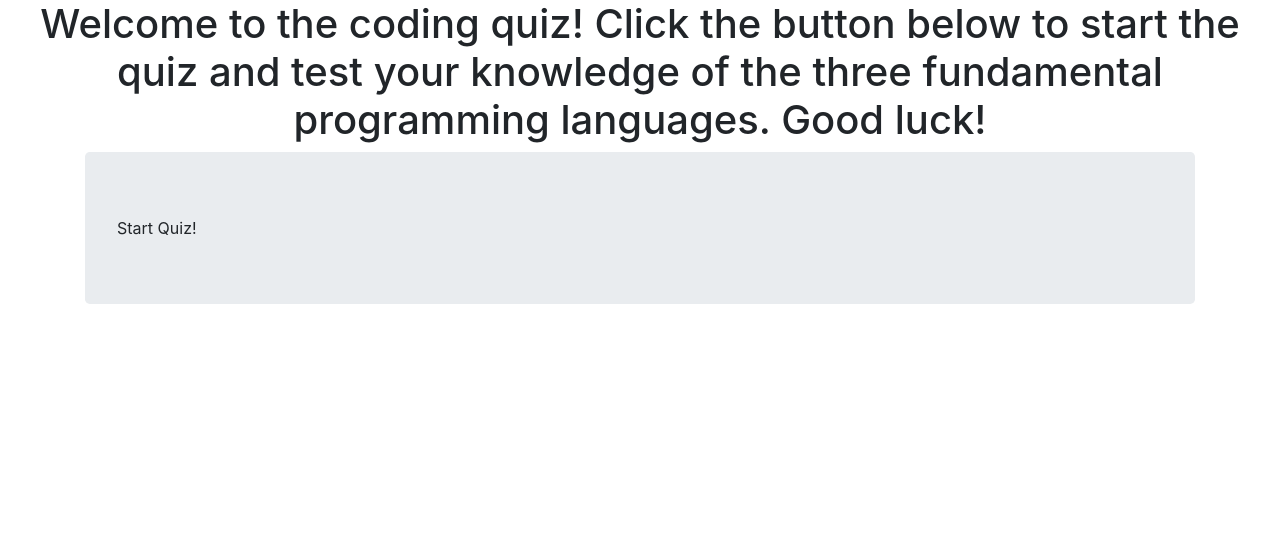
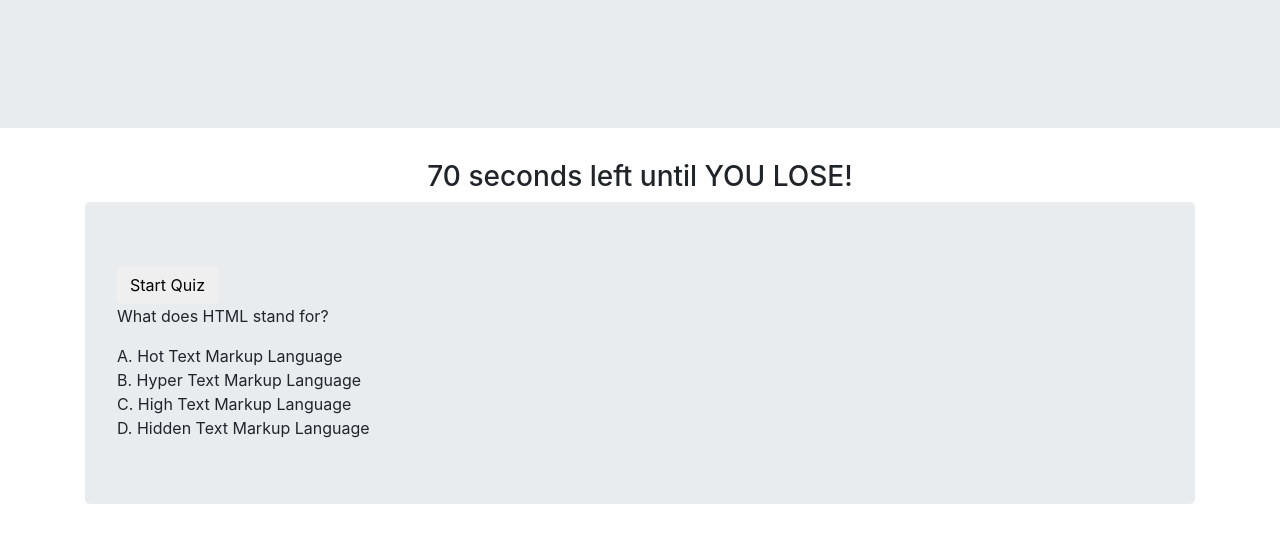
Before and after one commit to CaseyVanAlstyne/Coding-Quiz, a plain HTML site: page index.html in a window 1280 px wide. Drawn offline with nearby package versions, Linux system fonts and the light colour scheme.

Commit message:
working on displaying and hiding the start quiz button after a user selects it. Look at js lines 77 to 81. I also added an event listener for the selection of the start quiz button.

```diff
--- a/index.html
+++ b/index.html
@@ -9,12 +9,15 @@
 </head>
 
 <body>
-   <h1 style="text-align: center;""> Welcome to the coding quiz! Click the button below to start the quiz and test your knowledge of the three fundamental programming languages. Good luck!</h1>
-   <h3 class="time" style="text-align: center;""></h3>
+   <div class="jumbotron jumbotron-fluid">
+      <!-- <h2 style="text-align: center;"> Welcome to the coding quiz! Click the button below to start the quiz and test your knowledge of the three fundamental programming languages. Good luck!</h2> -->
+   </div>
+      <h3 class="time" style="text-align: center;"></h3>
       <div id="main">
          <div class="container">
             <div class="jumbotron">
-            <div id="start"> Start Quiz! </div>
+               <button id="startQuizButton" class="btn">Start Quiz</button>
+               <div id="start"></div>
                <div id="quiz">
                   <div id="question"></div>
                      <div id="questionStem"></div>
@@ -25,7 +28,6 @@
                </div>
             </div>
          </div>
-
       </div>
 
 <script src="https://code.jquery.com/jquery-3.4.1.slim.min.js" integrity="sha384-J6qa4849blE2+poT4WnyKhv5vZF5SrPo0iEjwBvKU7imGFAV0wwj1yYfoRSJoZ+n" crossorigin="anonymous"></script>
--- a/script.js
+++ b/script.js
@@ -2,52 +2,53 @@ var timeEl = document.querySelector(".time");
 var mainEl = document.getElementById("main");
 var start = document.getElementById("start");
 var quiz = document.getElementById("quiz");
-var question = document.getElementById("question")
-var choiceA = document.getElementById("A")
-var choiceB = document.getElementById("B")
-var choiceC = document.getElementById("C")
-var choiceD = document.getElementById("D")
-var secondsLeft = 60;
+var question = document.getElementById("question");
+var choiceA = document.getElementById("A");
+var choiceB = document.getElementById("B");
+var choiceC = document.getElementById("C");
+var choiceD = document.getElementById("D");
+var secondsLeft = 75;
+var startQuiz = document.getElementById("startQuizButton");
 
 var questions = [
   {
     questionStem: "What does HTML stand for?",
-    choiceA: "Hot Text Markup Language",
-    choiceB: "Hyper Text Markup Language",
-    choiceC: "High Text Markup Language",
-    choiceD: "Hidden Text Markup Language",
+    choiceA: "A. Hot Text Markup Language",
+    choiceB: "B. Hyper Text Markup Language",
+    choiceC: "C. High Text Markup Language",
+    choiceD: "D. Hidden Text Markup Language",
     correct: "B"
   },
   {
     questionStem: "What does CSS stand for?",
-    choiceA: "Cascading Style Sheet",
-    choiceB: "Cool Super Saiyan",
-    choiceC: "Casey's Super SMART",
-    choiceD: "Code Style Sheet",
+    choiceA: "A. Cascading Style Sheet",
+    choiceB: "B. Cool Super Saiyan",
+    choiceC: "C. Casey's Super SMART",
+    choiceD: "D. Code Style Sheet",
     correct: "A"
 },
   {
     questionStem: "What does JS stand for?",
-    choiceA: "Javasuper",
-    choiceB: "Javasingle",
-    choiceC: "Jabroni's suck",
-    choiceD: "Javascript",
+    choiceA: "A. Javasuper",
+    choiceB: "B. Javasingle",
+    choiceC: "C. Jabroni's suck",
+    choiceD: "D. Javascript",
     correct: "D"
   },
   {
     questionStem: "What is Olivia's favorite kind of animal?",
-    choiceA: "bug",
-    choiceB: "rat",
-    choiceC: "horse",
-    choiceD: "wolf",
+    choiceA: "A. bug",
+    choiceB: "B. rat",
+    choiceC: "C. horse",
+    choiceD: "D. wolf",
     correct: "D"
   },
   {
     questionStem: "What does JS stand for?",
-    choiceA: "Javasuper",
-    choiceB: "Javasingle",
-    choiceC: "Jabroni's suck",
-    choiceD: "Javascript",
+    choiceA: "A. Javasuper",
+    choiceB: "B. Javasingle",
+    choiceC: "C. Jabroni's suck",
+    choiceD: "D. Javascript",
     correct: "D"
   },
 ];
@@ -70,11 +71,28 @@ function cycleQuestions(){
   showQuestion();
 }
 
-function answerChoices(){
-  if () {
-    // need some work here. If the user selects questionStem.correct || var answerId, then it moves onto the next question. Else, it deducts time from the clock and moves onto the next question.
+function userStartQuiz(){
+  console.log("the quiz has started, Mfer.");
+  // setTime();
+  var x = document.getElementById("myDIV");
+  if (x.style.display === "none") {
+    x.style.display = "block";
+  } else {
+    x.style.display = "none";
   }
 }
+
+// var scores = JSON.parse(window.localStorage.getItem('scores'));
+//   if (scores === null) {
+//     scores = [];
+//   }
+//   scores.push(currentPlayerScore);
+//   localStorage.setItem("scores", JSON.stringify(scores));
+//   viewHighScores(event);
+// }
+
+// need some work here. If the user selects questionStem.correct || var answerId, then it moves onto the next question. Else, it deducts time from the clock and moves onto the next question.
+
 
 function setTime() {
   var timerInterval = setInterval(function() {
@@ -92,6 +110,8 @@ function setTime() {
 // create function that deals with the event listener, passing answerId as a parameter of a function
 
 // create addEventListener for onclick to work with the cycleQuestions,, when user selects an answer choice
+startQuiz.addEventListener("click", userStartQuiz);
+
 choiceA.addEventListener("click", function(event){
 var answerId = event.target.id;
 console.log(answerId);
```
Lines whose indentation alone changed are shown as unchanged.
